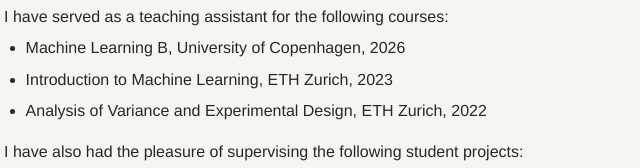
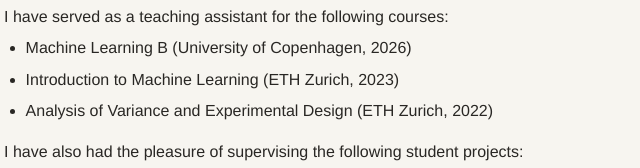
Before and after one commit to giorgio-racca/giorgio-racca.github.io, a plain HTML site: page index.html in a window 1280 px wide. Shown: the part 754-922 px from the top of the page, 306-946 px from the left. Drawn offline with Linux system fonts and the light colour scheme.

Commit message:
slides RG fanny

```diff
--- a/index.html
+++ b/index.html
@@ -49,9 +49,9 @@
         <h2>Teaching and Supervision</h2>
         <p>I have served as a teaching assistant for the following courses:</p>
         <ul>
-          <li>Machine Learning B, University of Copenhagen, 2026</li>
-          <li>Introduction to Machine Learning, ETH Zurich, 2023</li>
-          <li>Analysis of Variance and Experimental Design, ETH Zurich, 2022</li>
+          <li>Machine Learning B (University of Copenhagen, 2026)</li>
+          <li>Introduction to Machine Learning (ETH Zurich, 2023)</li>
+          <li>Analysis of Variance and Experimental Design (ETH Zurich, 2022)</li>
         </ul>
         <p>I have also had the pleasure of supervising the following student projects:</p>
         <ul>
@@ -64,6 +64,7 @@
       <section id="news">
         <h2>News</h2>
         <ul>
+          <li>Nov. 2026: Had a fantastic time presenting &ldquo;Language Generation with Replay&rdquo; at Prof. Fanny Yang&rsquo;s reading group. [<a href="split-language-generation-with-replay-icml2026.pdf">Slides</a>]</li>
           <li>Nov. 2026: New <a href="https://arxiv.org/abs/2611.05208">preprint</a> available on arXiv titled &ldquo;Privacy for Free in Efficient Agnostic Halfspace Learning&rdquo; with Amartya and Vikrant.</li>
           <li>Jul. 2026: Attended ICML 2026 in Seoul and presented &ldquo;Language Generation with Replay&rdquo;.</li>
           <li>Jun. 2026: Oral presentation on &ldquo;Language Generation with Replay&rdquo; at <a href="https://ltsscopenhagen.github.io/">LTSS Workshop</a> in Copenhagen.</li>
```
Also changed, not shown: 1 other file.
